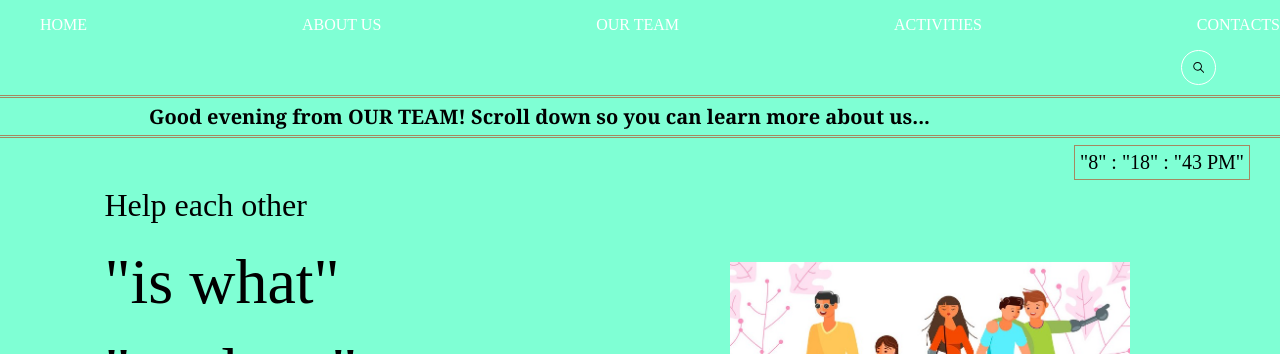
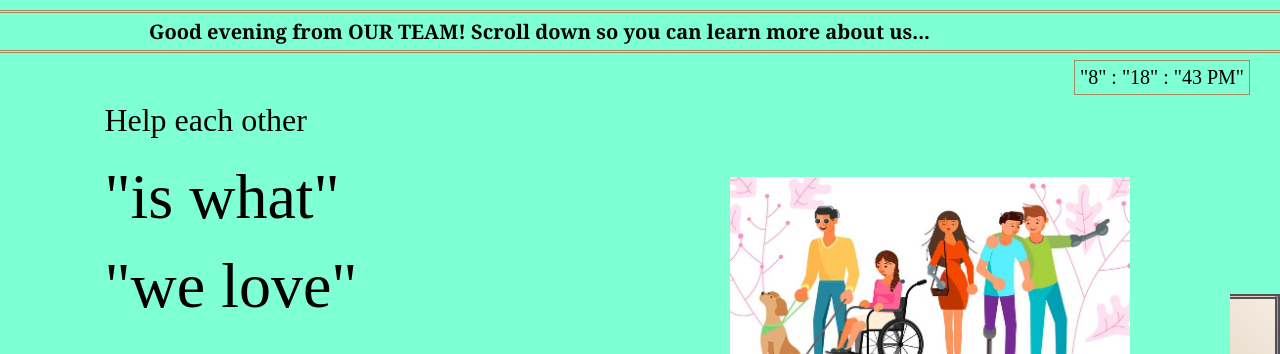
Before and after one commit to FerdezeNurkasa/UEB20_22_Gr6, a plain HTML site: page aboutus.html in a window 1280 px wide. Shown: the top 354 px of the page. Drawn offline with Linux system fonts and the light colour scheme; a script that the page names is missing.

Commit message:
Update aboutus.html

```diff
--- a/aboutus.html
+++ b/aboutus.html
@@ -14,45 +14,6 @@
 
     </head>
     <body>
-        <section id="banner-selection">
-            <header >
-                <div class="logo-container">
-
-                </div>
-                <nav>
-                    <ul class="nav_links">
-                        <li>
-                            <a href="home.html">HOME</a>
-                        </li>
-                        <li>
-                            <a href="aboutus.html">ABOUT US</a>
-                        </li>
-                        <li>
-                            <a href="ourteam.html">OUR TEAM</a>
-                        </li>
-                        <li>
-                            <a href="activities.html">ACTIVITIES</a>
-                        </li>
-                        <li>
-                            <a href="contacts.html">CONTACTS</a>
-                        </li>
-                    </ul>
-                </nav>
-                <div class="search-box">
-                    <div class="search-bar">
-                        <input type="text" class="search-bar_input" placeholder="type to search" spellcheck="false">
-                        <button class="search-bar_submit">
-                            <svg style="width: 50%; height: 50%; " version="1.1" xmlns="http://wwww.w3.org/2000/svg" xmlns:xlink="http://www.w3.org/1999/xlink" x="0px" y="0px" viewBox="0 0 512.005 512.005" xml:space="preserve">
-                                    <g>
-                                        <path d="M 505.749 475.587 l -145.6 -145.6 c 28.203 -34.837 45.184 -79.104 45.184 -127.317 c 0 -111.744 -90.923 -202.667 -202.667 -202.667 S 0 90.925 0 202.669 s 90.923 202.667 202.667 202.667 c 48.213 0 92.48 -16.981 127.317 -45.184 l 145.6 145.6 c 4.16 4.16 9.621 6.251 15.083 6.251 s 10.923 -2.091 15.083 -6.251 C 514.091 497.411 514.091 483.928 505.749 475.587 Z M 202.667 362.669 c -88.235 0 -160 -71.765 -160 -160 s 71.765 -160 160 -160 s 160 71.765 160 160 S 290.901 362.669 202.667 362.669 Z"></path>
-                                    </g>
-
-                            </svg>
-                        </button>
-                    </div>
-                </div>
-            </header>
-        </section>
         <div class="ferdeza">
             <time id="time" style="margin-top:50px;">
                 "8"
```
